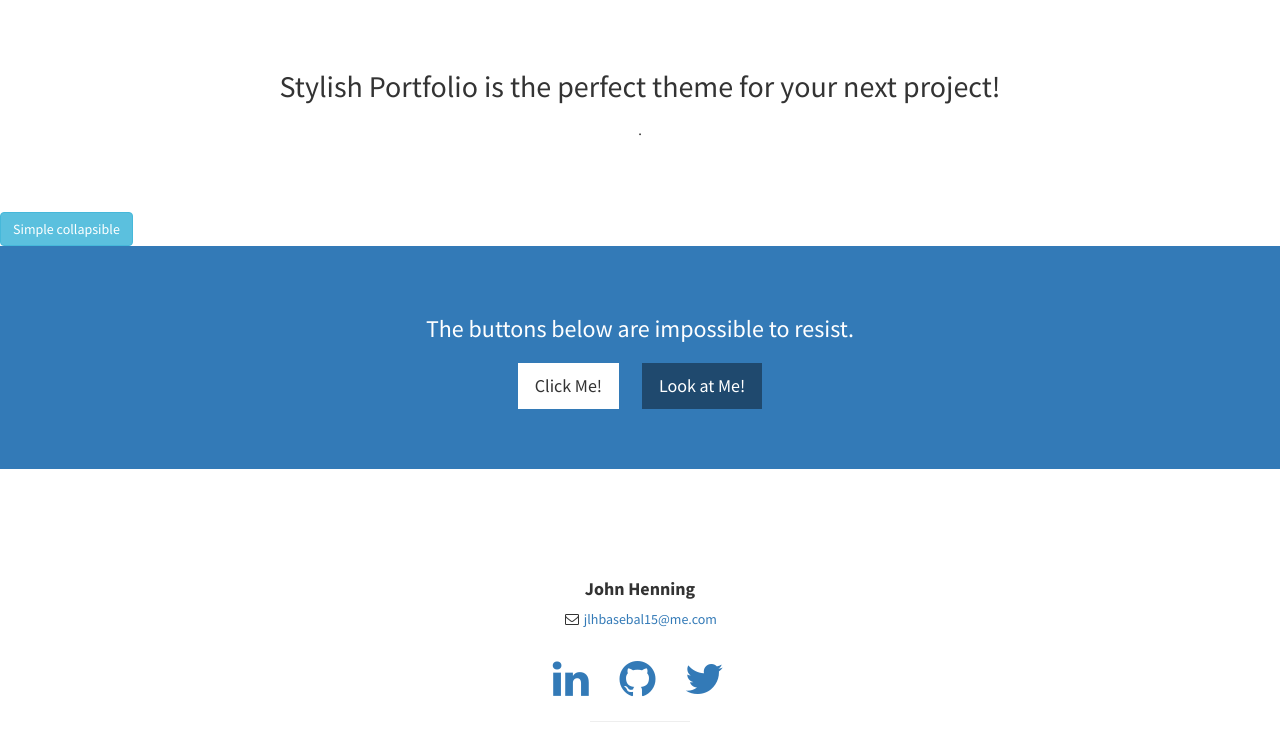
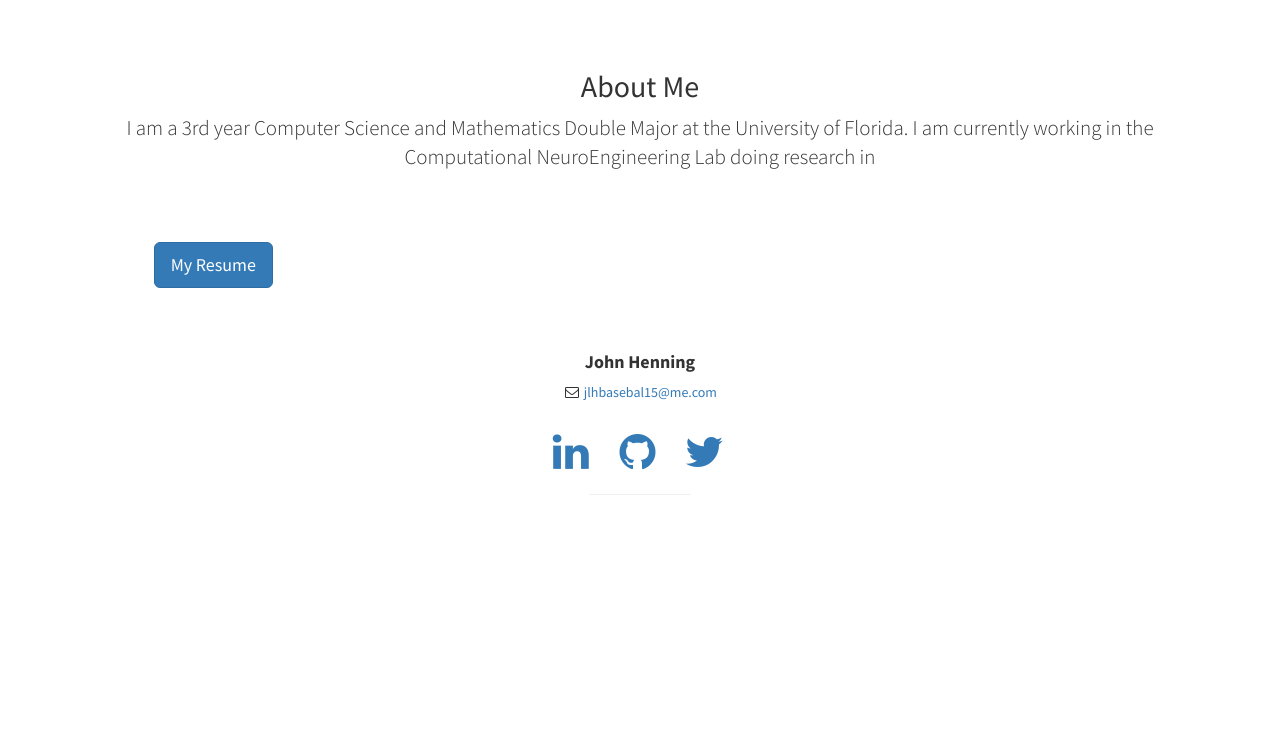
Before and after one commit to jlhbaseball15/jlhbaseball15.github.io, a plain HTML site: page index.html in a window 1280 px wide. Shown: the part 800-1534 px from the top of the page. After the commit the page ends 1415 px from the top, so only its background shows below. Drawn offline with Linux system fonts and the light colour scheme; a script that the page names is missing.

Commit message:
centered button

```diff
--- a/index.html
+++ b/index.html
@@ -37,8 +37,8 @@
     <nav id="sidebar-wrapper">
         <ul class="sidebar-nav">
             <a id="menu-close" href="#" class="btn btn-light btn-lg pull-right toggle"><i class="fa fa-times"></i></a>
-            <li>
-                <a href="#top" onclick = $("#menu-close").click(); >Home</a>
+            <li class="sidebar-brand">
+                <a href="#top"  onclick = $("#menu-close").click(); >Home</a>
             </li>
             <li>
                 <a href="#about" onclick = $("#menu-close").click(); >About Me</a>
@@ -70,8 +70,10 @@
         <div class="container">
             <div class="row">
                 <div class="col-lg-12 text-center">
-                    <h2>Stylish Portfolio is the perfect theme for your next project!</h2>
-                    <p class="lead">.</p>
+                    <h2>About Me</h2>
+                    <p class="lead">I am a 3rd year Computer Science and Mathematics Double Major at the University of Florida. I
+                    am currently working in the Computational NeuroEngineering Lab doing research in
+                    </p>
                 </div>
             </div>
             <!-- /.row -->
@@ -85,24 +87,14 @@
     <!-- Resume -->
 
     <section>
-        <button type="button" class="btn btn-info" data-toggle="collapse" data-target="#resume">Simple collapsible</button>
+        <div class="col-md-4 text-center">
+        <button type="button" class="btn btn-primary btn-lg" data-toggle="collapse" data-target="#resume">My Resume</button>
+        </div>
         <div id="resume" class="collapse">
             <div id="ResumeRuby" class="-K-1KjYYXudDk2qcJFLb"><script src="http://backend.resumeruby.com/embed/v1/embed.js"></script></div>
        </div>
     </section>
 
-    <!-- Call to Action -->
-    <aside class="call-to-action bg-primary">
-        <div class="container">
-            <div class="row">
-                <div class="col-lg-12 text-center">
-                    <h3>The buttons below are impossible to resist.</h3>
-                    <a href="#" class="btn btn-lg btn-light">Click Me!</a>
-                    <a href="#" class="btn btn-lg btn-dark">Look at Me!</a>
-                </div>
-            </div>
-        </div>
-    </aside>
 
 
 
```
Also changed, not shown: img/bg.jpg.
